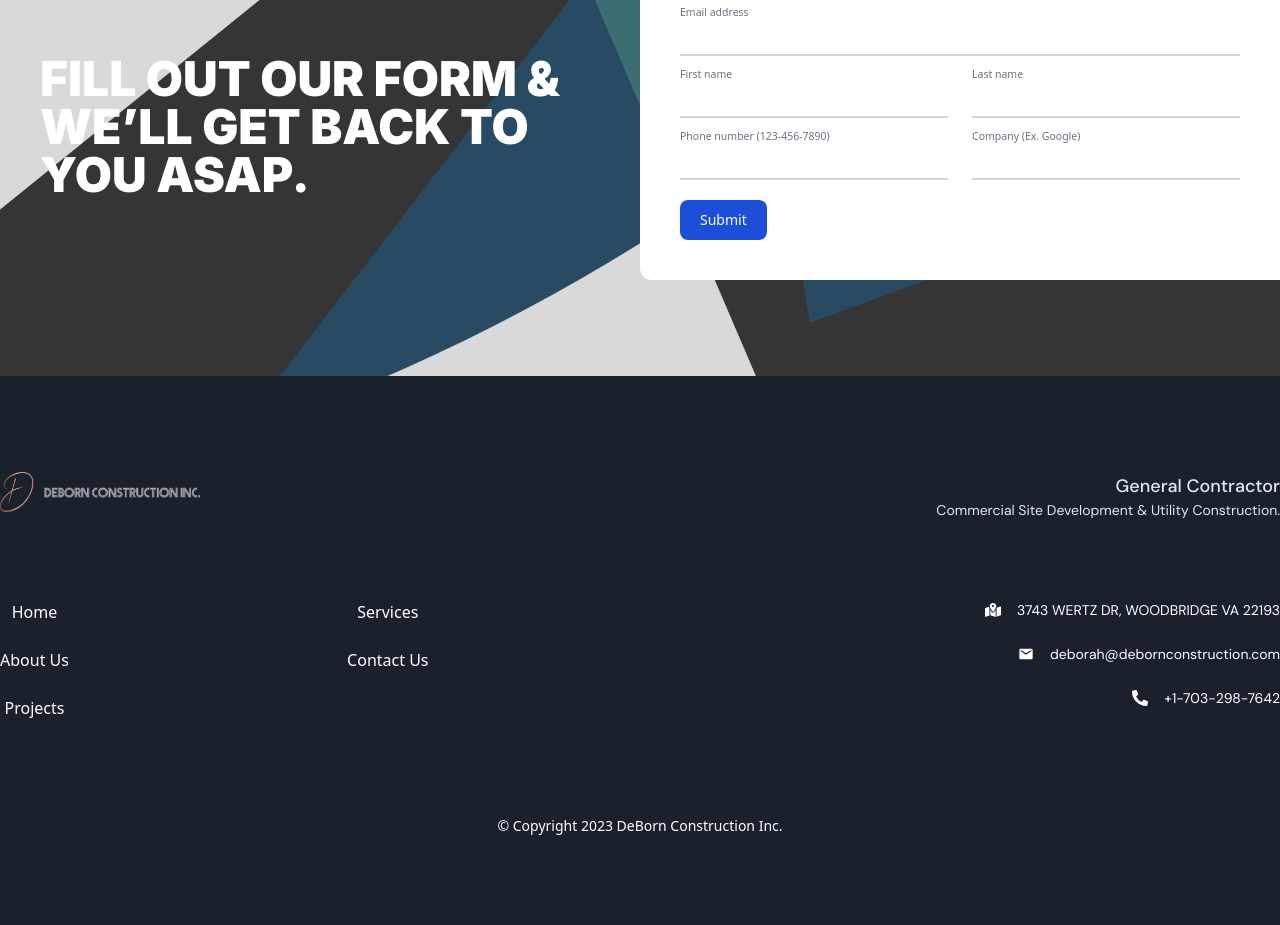
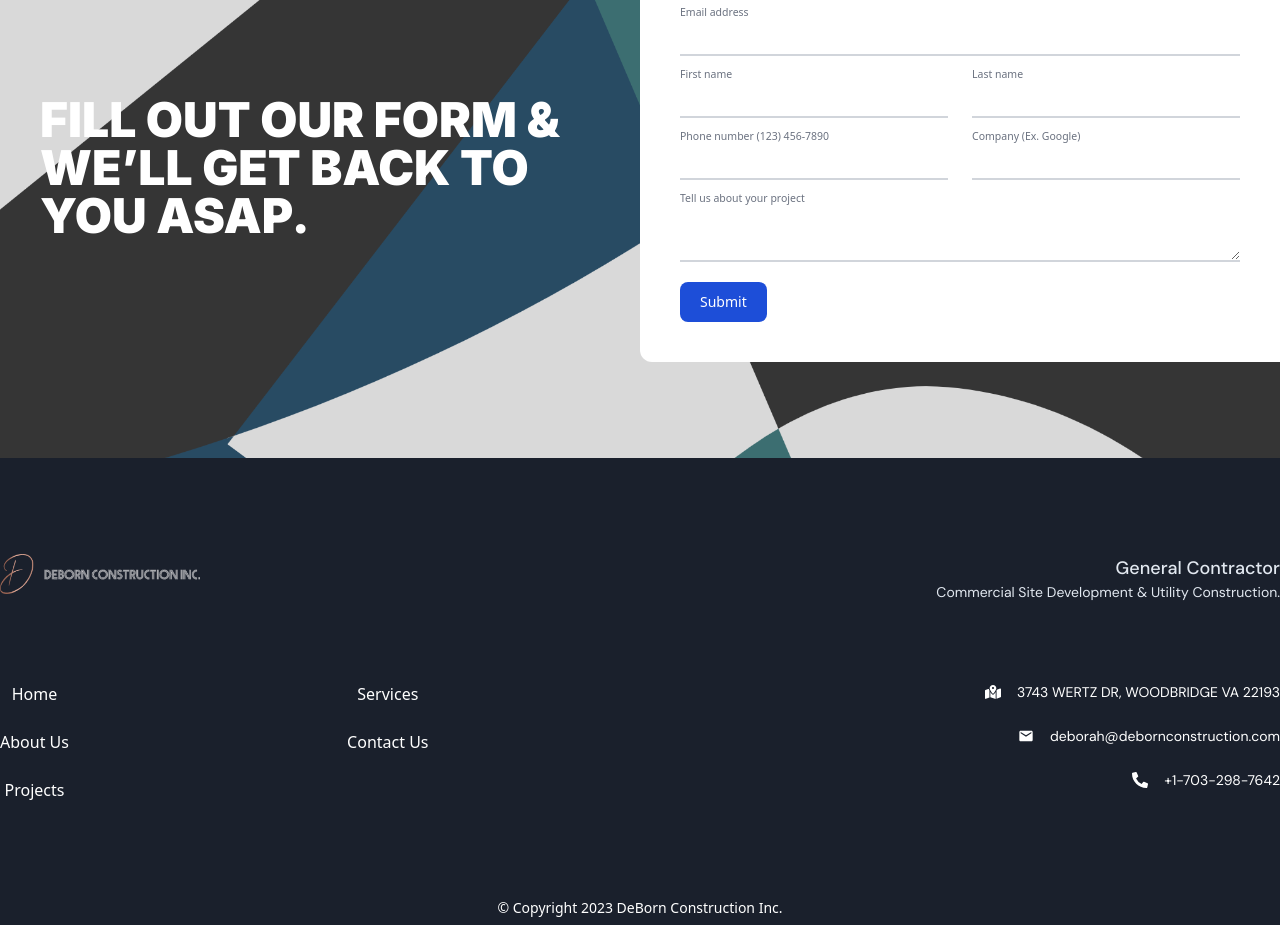
Before and after one commit to TitoAgudelo/deborn, a Next.js app: page /contact in a window 1280 px wide. Shown: the part 960-1885 px from the top of the page. Built offline with nearby package versions, Linux system fonts and the light colour scheme; a web font is replaced by a local one.

Commit message:
Deborn send email resend verification new email

```diff
--- a/src/app/api/sendEmail/route.ts
+++ b/src/app/api/sendEmail/route.ts
@@ -5,22 +5,19 @@ const resend = new Resend(process.env.RESEND_API_KEY);
 
 export async function POST(request: NextRequest) {
   try {
-    const { firstName, lastName, phone, email, company } = await request.json();
-
-    debugger;
+    const { firstName, lastName, phone, email, company, message } =
+      await request.json();
 
     const { data, error } = await resend.emails.send({
       from: "no_reply@debornconstruction.com",
-      to: "titoarturoagudelo@gmail.com",
+      to: "debornconstruction@verizon.net",
       subject: "New Contact Form Submission Deborn",
-      html: `<p><strong>Name:</strong> ${firstName} ${lastName}</p><p><strong>Email:</strong> ${email}</p><p><strong>Phone:</strong> ${phone}</p><p><strong>Company:</strong> ${company}</p>`,
+      html: `<p><strong>Name:</strong> ${firstName} ${lastName}</p><p><strong>Email:</strong> ${email}</p><p><strong>Phone:</strong> ${phone}</p><p><strong>Company:</strong> ${company}</p><p><strong>Message:</strong> ${message}</p>`,
     });
 
     if (error) {
       return Response.json({ error }, { status: 500 });
     }
-
-    debugger;
 
     return NextResponse.json({ success: true, data: data }, { status: 200 });
   } catch (error) {
--- a/src/components/Contact/Contact.tsx
+++ b/src/components/Contact/Contact.tsx
@@ -8,6 +8,7 @@ interface FormData {
   email: string;
   phone: string;
   company: string;
+  message?: string;
 }
 
 const Contact = ({}) => {
@@ -17,6 +18,7 @@ const Contact = ({}) => {
     email: "",
     phone: "",
     company: "",
+    message: "",
   });
   const [status, setStatus] = useState<string>("");
 
@@ -24,13 +26,36 @@ const Contact = ({}) => {
     e: ChangeEvent<HTMLInputElement | HTMLTextAreaElement>
   ) => {
     const { name, value } = e.target;
+    if (name === "phone") {
+      const formattedValue = formatPhoneNumber(value);
+      setFormData({ ...formData, [name]: formattedValue });
+    } else {
       setFormData({ ...formData, [name]: value });
+    }
+  };
+
+  const formatPhoneNumber = (value: string): string => {
+    const phone = value.replace(/[^\d]/g, "");
+
+    const formattedPhone = phone.replace(
+      /^(\d{0,3})(\d{0,3})(\d{0,4}).*/,
+      (_, g1, g2, g3) =>
+        `${g1 ? `(${g1})` : ""}${g2 ? ` ${g2}` : ""}${g3 ? `-${g3}` : ""}`
+    );
+
+    return formattedPhone;
+  };
+
+  const validatePhoneNumber = (number: string): boolean => {
+    const phonePattern = /^\(\d{3}\) \d{3}-\d{4}$/;
+    return phonePattern.test(number);
   };
 
   const handleSubmit = async (e: FormEvent) => {
     e.preventDefault();
     setStatus("Sending...");
 
+    if (validatePhoneNumber(formData.phone)) {
       try {
         const response = await axios.post("/api/sendEmail", formData, {
           headers: {
@@ -46,6 +71,7 @@ const Contact = ({}) => {
             phone: "",
             email: "",
             company: "",
+            message: "",
           });
         } else {
           setStatus("Failed to send message.");
@@ -53,6 +79,7 @@ const Contact = ({}) => {
       } catch (error) {
         console.error(error); // Handle errors
         setStatus("There was an error sending your message.");
+      }
     }
   };
 
@@ -123,7 +150,6 @@ const Contact = ({}) => {
             <div className="relative z-0 w-full mb-5 group">
               <input
                 type="tel"
-                pattern="[0-9]{3}-[0-9]{3}-[0-9]{4}"
                 name="phone"
                 className="block py-2.5 px-0 w-full text-sm text-gray-900 bg-transparent border-0 border-b-2 border-gray-300 appearance-none dark:text-white dark:border-gray-600 dark:focus:border-blue-500 focus:outline-none focus:ring-0 focus:border-blue-600 peer"
                 value={formData.phone}
@@ -134,7 +160,7 @@ const Contact = ({}) => {
                 htmlFor="phone"
                 className="peer-focus:font-medium absolute text-sm text-gray-500 dark:text-gray-400 duration-300 transform -translate-y-6 scale-75 top-3 -z-10 origin-[0] peer-focus:start-0 rtl:peer-focus:translate-x-1/4 peer-focus:text-blue-600 peer-focus:dark:text-blue-500 peer-placeholder-shown:scale-100 peer-placeholder-shown:translate-y-0 peer-focus:scale-75 peer-focus:-translate-y-6"
               >
-                Phone number (123-456-7890)
+                Phone number (123) 456-7890
               </label>
             </div>
             <div className="relative z-0 w-full mb-5 group">
@@ -154,6 +180,22 @@ const Contact = ({}) => {
               </label>
             </div>
           </div>
+          <div className="grid md:grid-cols-1 md:gap-6">
+            <div className="relative z-0 w-full mb-5 group">
+              <textarea
+                className="block py-2.5 px-0 w-full text-sm text-gray-900 bg-transparent border-0 border-b-2 border-gray-300 appearance-none dark:text-white dark:border-gray-600 dark:focus:border-blue-500 focus:outline-none focus:ring-0 focus:border-blue-600 peer"
+                name="message"
+                value={formData.message}
+                onChange={handleChange}
+              />
+              <label
+                htmlFor="message"
+                className="peer-focus:font-medium absolute text-sm text-gray-500 dark:text-gray-400 duration-300 transform -translate-y-6 scale-75 top-3 -z-10 origin-[0] peer-focus:start-0 rtl:peer-focus:translate-x-1/4 peer-focus:text-blue-600 peer-focus:dark:text-blue-500 peer-placeholder-shown:scale-100 peer-placeholder-shown:translate-y-0 peer-focus:scale-75 peer-focus:-translate-y-6"
+              >
+                Tell us about your project
+              </label>
+            </div>
+          </div>
           <button
             type="submit"
             className="text-white bg-blue-700 hover:bg-blue-800 focus:ring-4 focus:outline-none focus:ring-blue-300 font-medium rounded-lg text-sm w-full sm:w-auto px-5 py-2.5 text-center dark:bg-blue-600 dark:hover:bg-blue-700 dark:focus:ring-blue-800"
```
Lines whose indentation alone changed are shown as unchanged.
